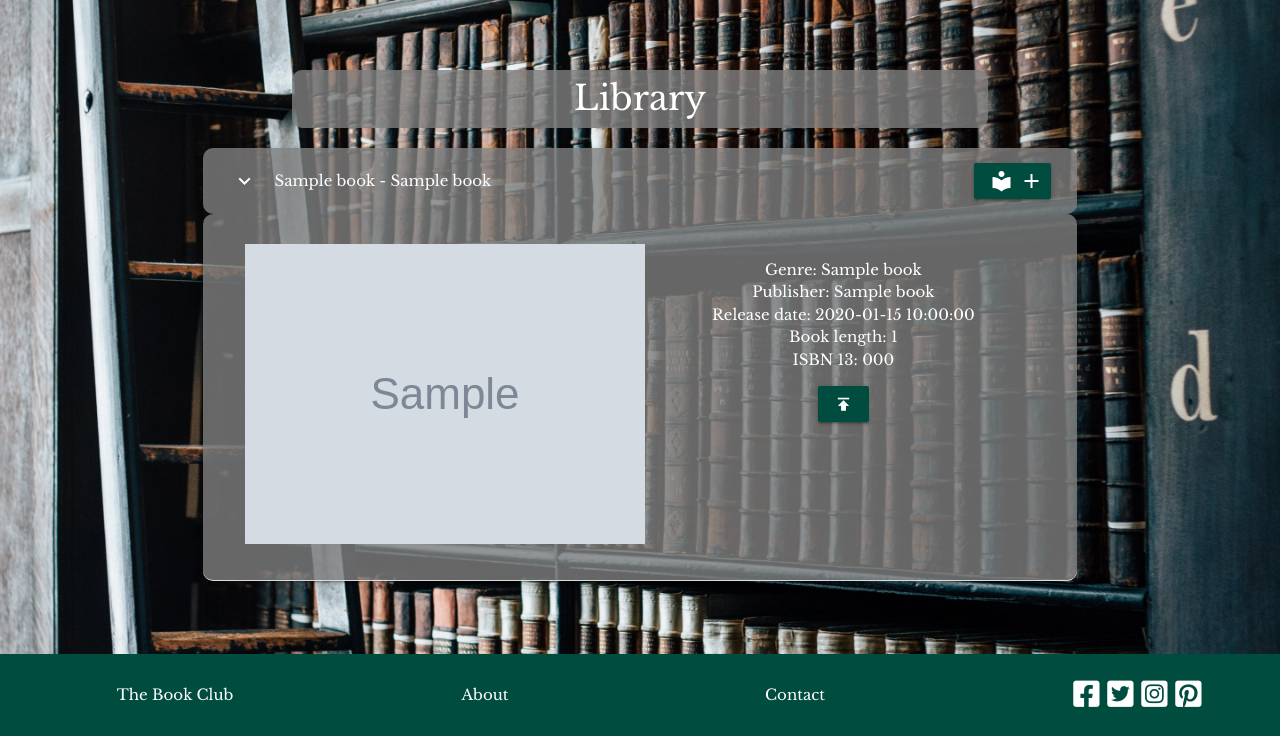
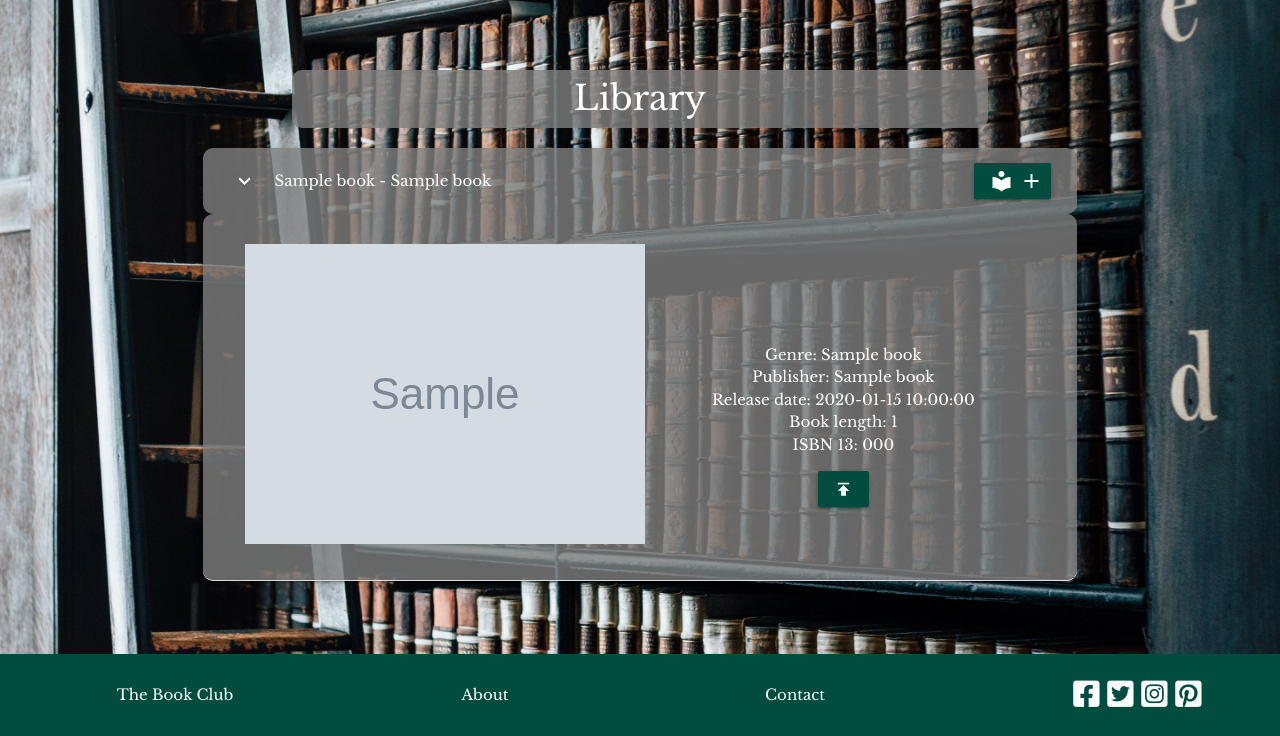
Before and after one commit to benm4ckenzie/assignment-three, a Flask app: page / in a window 1280 px wide, after a click that opens the changed part. Shown: the part 64-800 px from the top of the page. Run offline with Flask 2, Linux system fonts and the light colour scheme; grey boxes marked "Sample" are stand-in pictures; a database or web service that is not in the repository returns one stand-in record (values such as "Sample title"); some libraries are stand-ins or nearby versions.

Commit message:
added spacing to book detail and finished contact form functionality

```diff
--- a/static/css/style.css
+++ b/static/css/style.css
@@ -124,6 +124,10 @@ td.is-selected.is-today {
 
 /*------------------------------------------------------------------LIBRARY*/
 
+.book-details {
+        margin: 100px 0px 15px;
+    }
+
 
 /*------------------------------------------------------------------MY LIBRARY*/
 
@@ -143,3 +147,13 @@ td.is-selected.is-today {
 
 
 /*------------------------------------------------------------------CONTACT*/
+
+
+/*------------------------------------------------------------------MEDIA*/
+
+@media(max-width:992px) {
+
+    .book-details {
+        margin: 15px 0px 15px;
+    }
+}
--- a/templates/library.html
+++ b/templates/library.html
@@ -27,7 +27,7 @@
 							<a target="_blank"
 								href="{{book.book_url}}"><img src="{{book.book_image}}"></a>
 						</div>
-						<div class="col s12 l6 center-align" style="margin: 15px 0px 15px;">
+						<div class="col s12 l6 center-align book-details">
 							<span>
                                 <strong>Genre:</strong> {{book.genre_name}}
 			                    </span>
```
